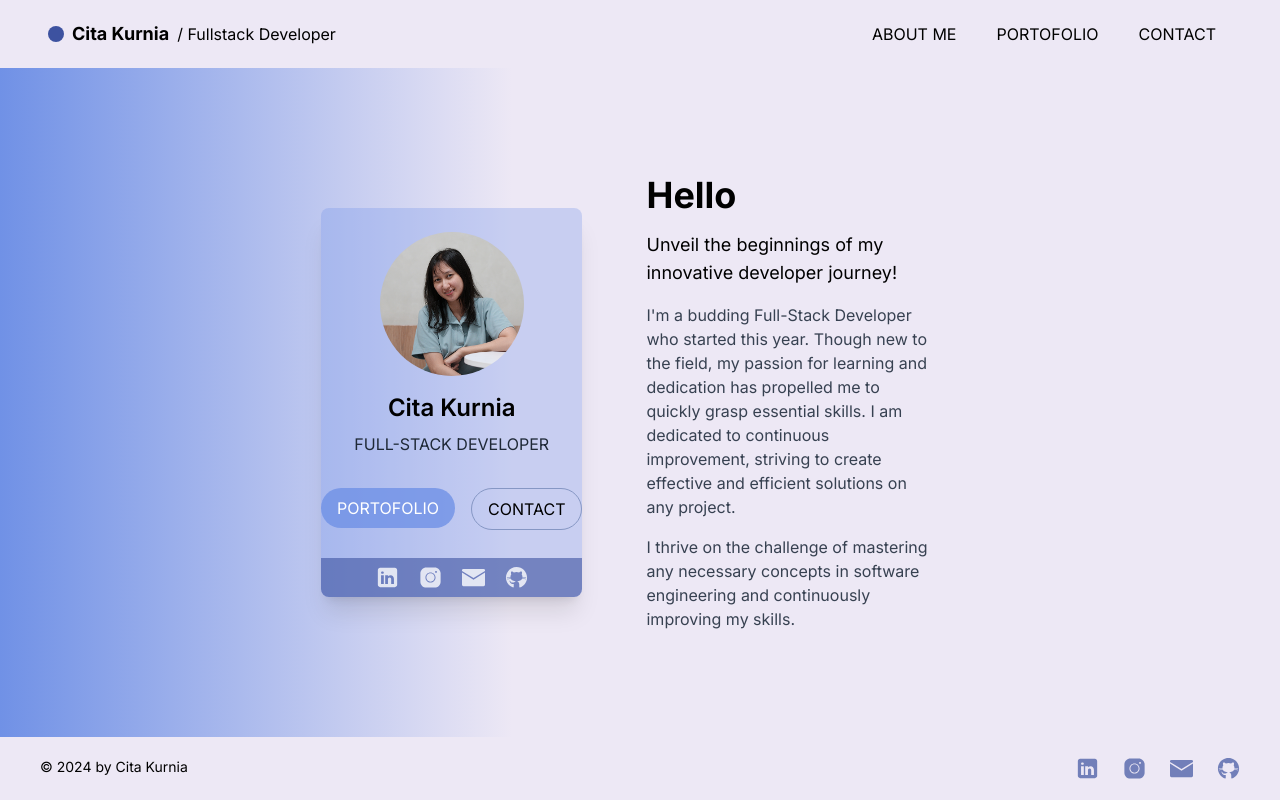
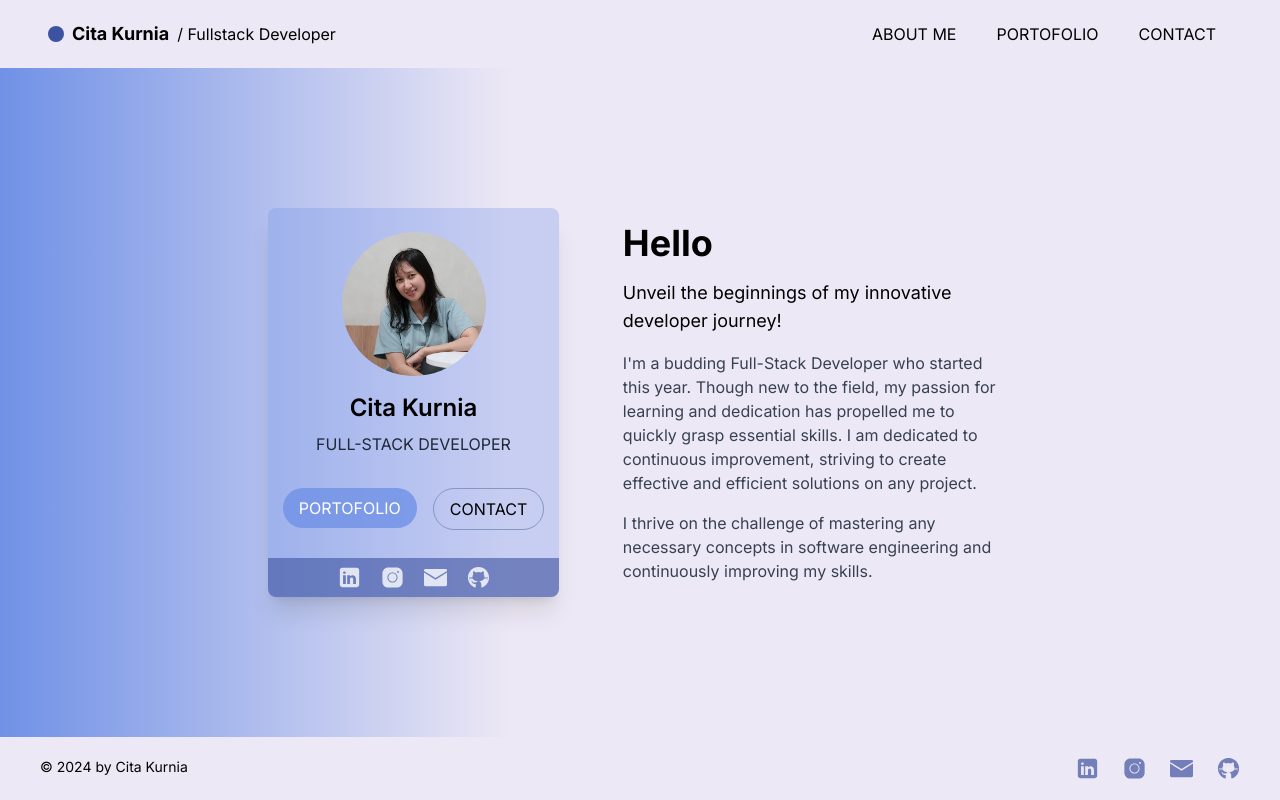
Before and after one commit to citakurnia/portofolio, a Next.js app: page / in a window 1280 px wide. Built offline with nearby package versions, Linux system fonts and the light colour scheme.

Commit message:
Change card size

```diff
--- a/src/app/pages/home/page.tsx
+++ b/src/app/pages/home/page.tsx
@@ -14,10 +14,10 @@ export default function Home() {
       </Head>
       <div className="flex flex-col md:flex-row justify-center items-center container mx-auto">
         <div className="relative z-10 hidden xl:block xl:w-1/4" />
-        <div className="relative z-10 w-full px-4 md:w-1/2 xl:w-1/4 mb-5 md:mb-0 md:mr-8">
+        <div className="relative z-10 w-full px-4 md:w-1/2 lg:w-1/3 mb-5 md:mb-0 md:mr-8">
           <Card />
         </div>
-        <div className="text-center z-10 mx-4 md:text-left mt-8 md:mt-0 md:w-1/2 lg:pr-10 xl:pr-80 xl:w-2/4 ">
+        <div className="text-center z-10 mx-4 md:text-left mt-8 md:mt-0 md:w-1/2 lg:pr-10 xl:pr-60 xl:w-3/5 ">
           <TextHome />
         </div>
       </div>
```
